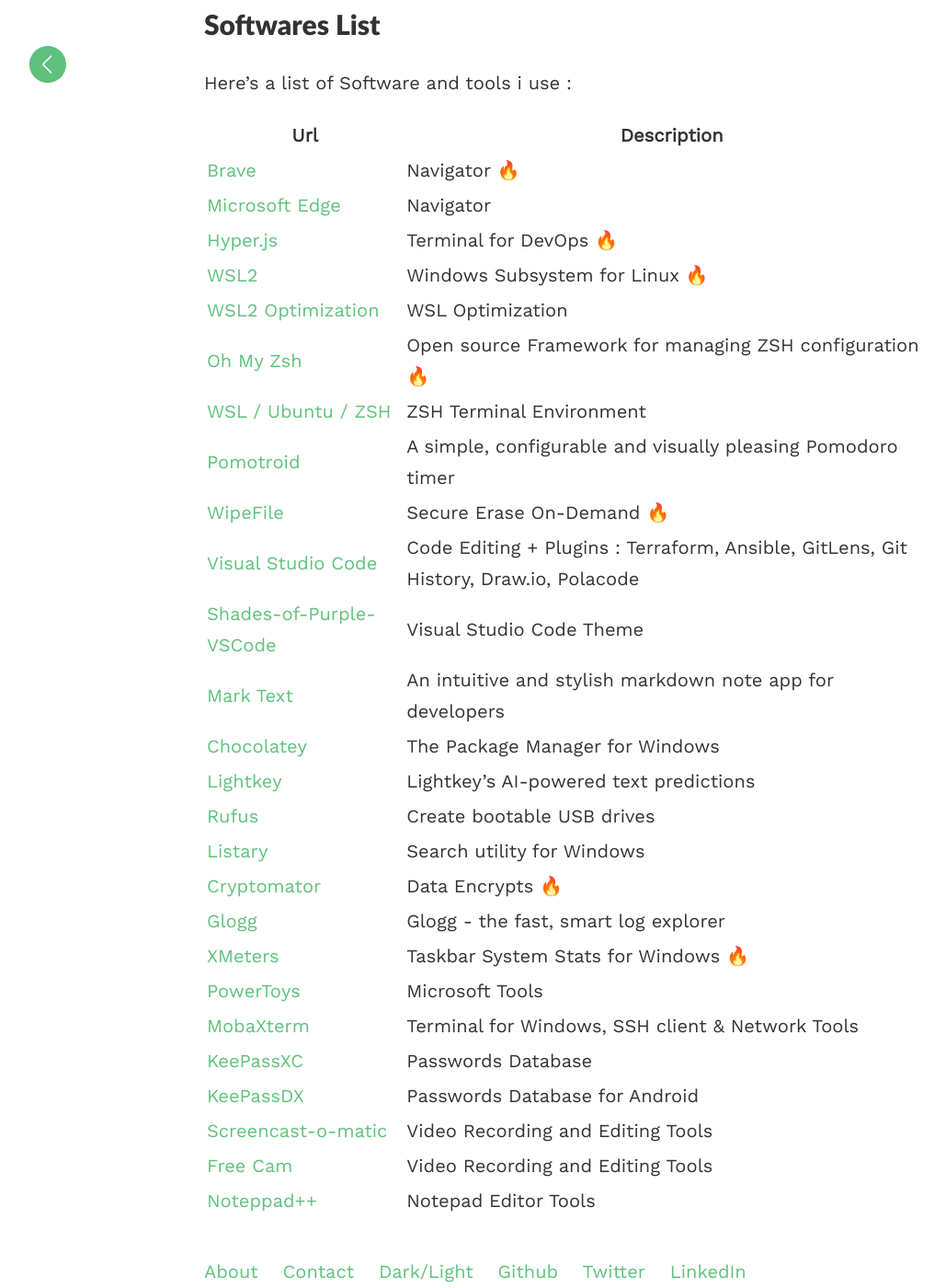
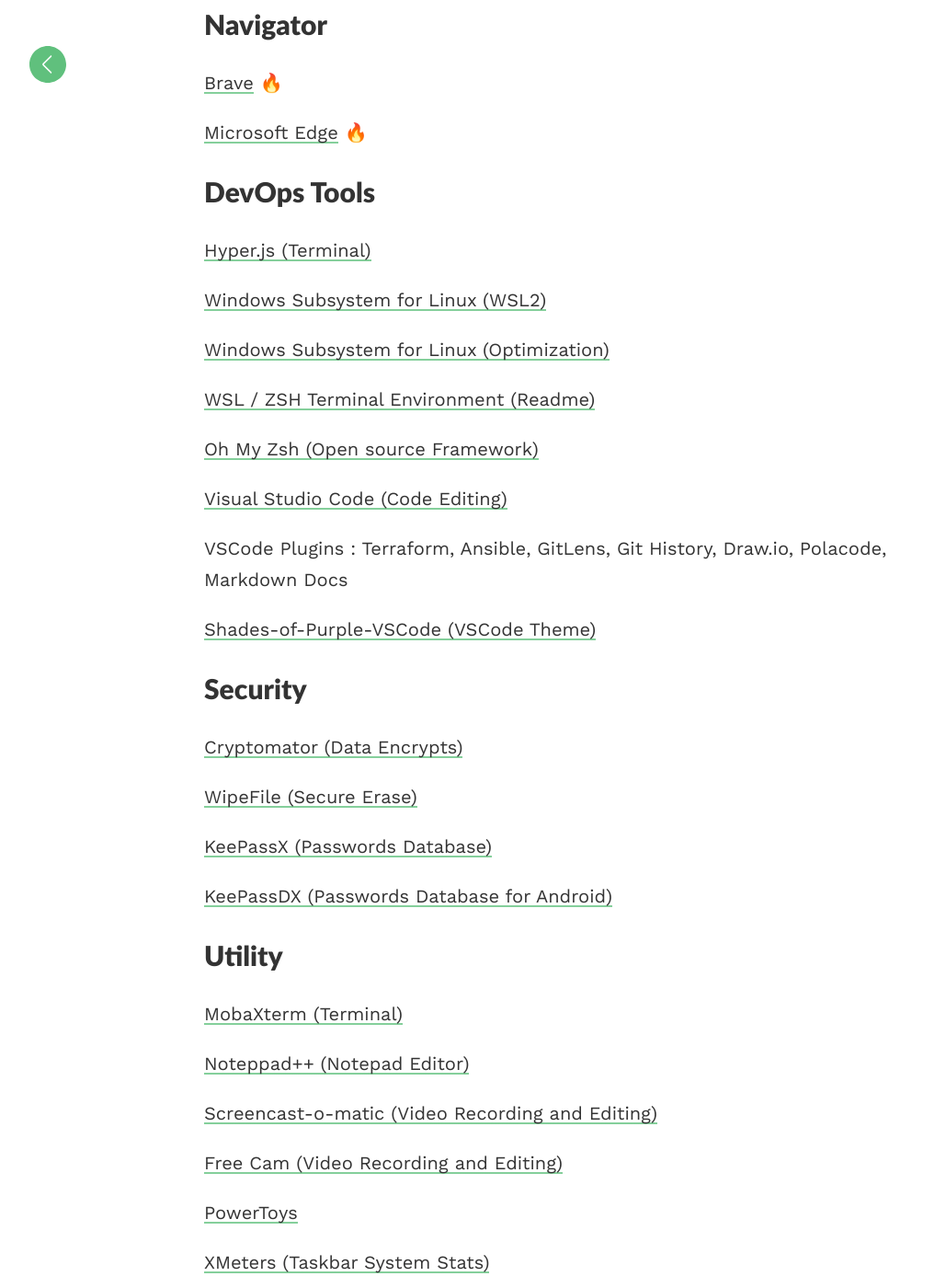
Before and after one commit to jcabeza/wiki, a Jekyll site: the page built from _posts/2021-02-03-soft-used.md, in a window 1280 px wide and 1400 px high, scrolled down 477 px. Shown: the whole window at 92% size, without its empty margins (18-1047 px from the left). Built offline with Jekyll 4.4.1, drawn with Linux system fonts in a browser that asks for light colours; some of the changed text lies outside the part shown.

Commit message:
Add files :smile:

```diff
--- a/_posts/2021-02-03-soft-used.md
+++ b/_posts/2021-02-03-soft-used.md
@@ -3,37 +3,71 @@ layout: post
 title:  "List of Softwares i use"
 ---
 
-List of cool softwares and tools i use.
-
 # Softwares List
 
-Here's a list of Software and tools i use :
+<!-- Here's a list of Software and tools i use : -->
 
-| Url | Description |
-|---- | ---------
-| [Brave](https://brave.com/) | Navigator 🔥 |
-| [Microsoft Edge](https://www.microsoft.com/fr-fr/edge) | Navigator |
-| [Hyper.js](https://hyper.is/) | Terminal for DevOps 🔥 |
-| [WSL2](https://scotch.io/bar-talk/trying-the-new-wsl-2-its-fast-windows-subsystem-for-linux) | Windows Subsystem for Linux 🔥 |
-| [WSL2 Optimization](https://medium.com/@leandrocrs/speeding-up-wsl-i-o-up-than-5x-fast-saving-a-lot-of-battery-life-cpu-usage-c3537dd03c74) | WSL Optimization |
-| [Oh My Zsh](https://ohmyz.sh/) | Open source Framework for managing ZSH configuration 🔥 |
-| [WSL / Ubuntu / ZSH](https://fcbrossard.net/blog/wsl-ubuntu-zsh-hyper-terminal) | ZSH Terminal Environment |
-| [Pomotroid](https://splode.github.io/pomotroid/) | A simple, configurable and visually pleasing Pomodoro timer |
-| [WipeFile](https://www.gaijin.at/en/software/wipefile) | Secure Erase On-Demand 🔥 |
-| [Visual Studio Code](https://code.visualstudio.com/) | Code Editing + Plugins : Terraform, Ansible, GitLens, Git History, Draw.io, Polacode |
-| [Shades-of-Purple-VSCode](https://nicedoc.io/ahmadawais/Shades-of-Purple-VSCode) | Visual Studio Code Theme |
-| [Mark Text](https://marktext.app/) | An intuitive and stylish markdown note app for developers |
-| [Chocolatey](https://chocolatey.org/) | The Package Manager for Windows |
-| [Lightkey](https://www.lightkey.io/) | Lightkey's AI-powered text predictions |
-| [Rufus](https://rufus.ie/) | Create bootable USB drives |
-| [Listary](https://www.listary.com/) | Search utility for Windows |
-| [Cryptomator](https://cryptomator.org/) | Data Encrypts 🔥 |
-| [Glogg](https://glogg.bonnefon.org/) | Glogg - the fast, smart log explorer |
-| [XMeters](https://entropy6.com/xmeters/) | Taskbar System Stats for Windows 🔥 |
-| [PowerToys](https://github.com/microsoft/PowerToys/releases) | Microsoft Tools |
-| [MobaXterm](https://mobaxterm.mobatek.net/) | Terminal for Windows, SSH client & Network Tools |
-| [KeePassXC](https://keepassxc.org/) | Passwords Database |
-| [KeePassDX](https://www.keepassdx.com/) | Passwords Database for Android |
-| [Screencast-o-matic](https://screencast-o-matic.com/) | Video Recording and Editing Tools |
-| [Free Cam](https://www.freescreenrecording.com/) | Video Recording and Editing Tools |
-| [Noteppad++](https://notepad-plus-plus.org/) | Notepad Editor Tools |
+# Navigator
+
+ [Brave](https://brave.com/) 🔥
+
+ [Microsoft Edge](https://www.microsoft.com/fr-fr/edge) 🔥
+
+# DevOps Tools
+
+[Hyper.js (Terminal)](https://hyper.is/)
+
+[Windows Subsystem for Linux (WSL2)](https://scotch.io/bar-talk/trying-the-new-wsl-2-its-fast-windows-subsystem-for-linux)
+
+[Windows Subsystem for Linux (Optimization)](https://medium.com/@leandrocrs/speeding-up-wsl-i-o-up-than-5x-fast-saving-a-lot-of-battery-life-cpu-usage-c3537dd03c74)
+
+[WSL / ZSH Terminal Environment (Readme)](https://fcbrossard.net/blog/wsl-ubuntu-zsh-hyper-terminal)
+
+[Oh My Zsh (Open source Framework)](https://ohmyz.sh/)
+
+[Visual Studio Code (Code Editing)](https://code.visualstudio.com/)
+
+VSCode Plugins : Terraform, Ansible, GitLens, Git History, Draw.io, Polacode, Markdown Docs
+
+[Shades-of-Purple-VSCode (VSCode Theme)](https://nicedoc.io/ahmadawais/Shades-of-Purple-VSCode)
+
+
+# Security
+
+[Cryptomator (Data Encrypts)](https://cryptomator.org/)
+
+[WipeFile (Secure Erase)](https://www.gaijin.at/en/software/wipefile)
+
+[KeePassX (Passwords Database)](https://keepassxc.org/)
+
+[KeePassDX (Passwords Database for Android)](https://www.keepassdx.com/)
+
+# Utility
+
+[MobaXterm (Terminal)](https://mobaxterm.mobatek.net/)
+
+[Noteppad++ (Notepad Editor)](https://notepad-plus-plus.org/)
+
+[Screencast-o-matic (Video Recording and Editing)](https://screencast-o-matic.com/)
+
+[Free Cam (Video Recording and Editing)](https://www.freescreenrecording.com/)
+
+[PowerToys](https://github.com/microsoft/PowerToys/releases)
+
+[XMeters (Taskbar System Stats)](https://entropy6.com/xmeters/)
+
+[Lightkey (AI-powered Text Predictions)](https://www.lightkey.io/)
+
+[Listary (Search utility for Windows)](https://www.listary.com/)
+
+[Mark Text (Markdown Note)](https://marktext.app/)
+
+[Rufus (Create bootable USB drives)](https://rufus.ie/)
+
+[Glogg (Smart Log Explorer)](https://glogg.bonnefon.org/)
+# Configuration
+
+[Chocolatey (Package Manager for Windows)](https://chocolatey.org/)
+# Others
+
+[Pomotroid (Pomodoro Timer)](https://splode.github.io/pomotroid/)
```
Also changed, not shown: _posts/2021-02-01-awesome-sites.md (added, +208 -0 lines), _posts/2021-02-02-security-os-sites.md (added, +22 -0 lines), _posts/2021-02-02-training-sites.md (added, +36 -0 lines), 3 other files.
